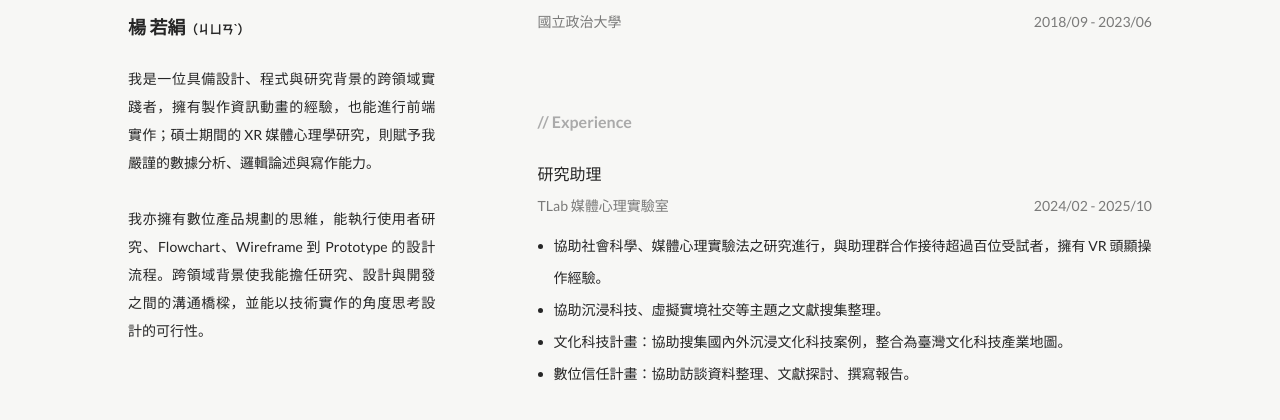
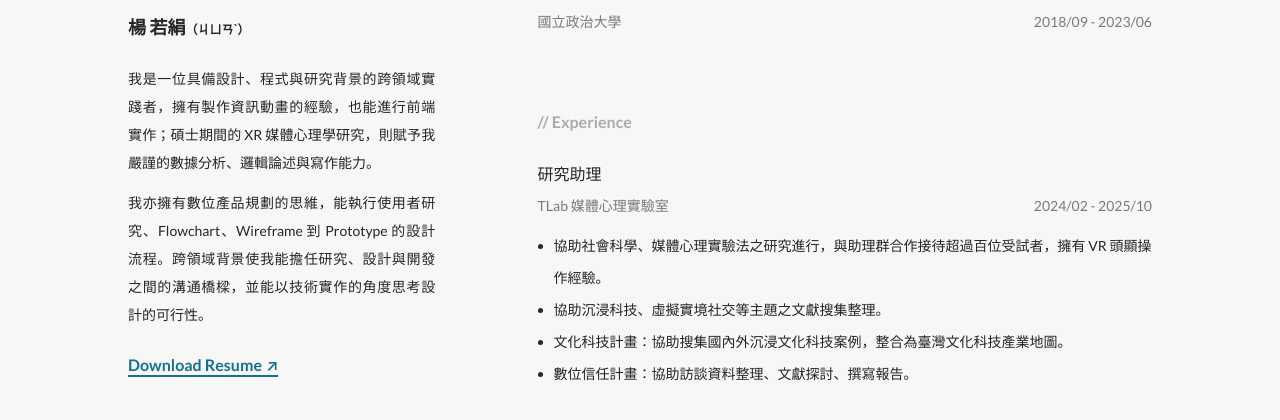
Before and after one commit to jochuany/jo-chuan-portfolio, a Next.js app: page /about in a window 1280 px wide. Shown: the part 302-722 px from the top of the page. Built offline with nearby package versions, Linux system fonts and the light colour scheme.

Commit message:
upload resume, add download btn
20260131

```diff
--- a/src/app/about/page.js
+++ b/src/app/about/page.js
@@ -86,16 +86,25 @@ export default function About() {
           {/* photo & about */}
           <div className="w-full lg:w-[30%] mb-10 lg:mb-0 lg:sticky lg:top-[100px]">
 
-            <div style={{ backgroundImage: `url(images/myphoto.png)` }} className={`h-[200px] max-w-[200px] rounded-md lg:grayscale-50
+            <div style={{ backgroundImage: `url(images/myphoto.png)` }} className={`h-[200px] max-w-[200px] mb-4 rounded-md lg:grayscale-50
                 bg-contain bg-center bg-no-repeat transition-all duration-500 ease lg:hover:grayscale-0`}></div>
 
 
-            <div className="mt-4 font-semibold mb-6 text-[18px]">楊 若絹<span className="text-[12px]">（ㄐㄩㄢˋ）</span></div>
+            <div className="font-semibold mb-6 text-[18px]">楊 若絹<span className="text-[12px]">（ㄐㄩㄢˋ）</span></div>
 
-            <div className="text-[14px] text-brand-text font-normal leading-7 text-justify">
-              我是一位具備設計、程式與研究背景的跨領域實踐者，擁有製作資訊動畫的經驗，也能進行前端實作；碩士期間的 XR 媒體心理學研究，則賦予我嚴謹的數據分析、邏輯論述與寫作能力。<br /><br />
-              我亦擁有數位產品規劃的思維，能執行使用者研究、Flowchart、Wireframe 到 Prototype 的設計流程。跨領域背景使我能擔任研究、設計與開發之間的溝通橋樑，並能以技術實作的角度思考設計的可行性。
+            <div className="mb-6 text-[14px] text-brand-text font-normal leading-7 text-justify">
+              <p className="mb-3">我是一位具備設計、程式與研究背景的跨領域實踐者，擁有製作資訊動畫的經驗，也能進行前端實作；碩士期間的 XR 媒體心理學研究，則賦予我嚴謹的數據分析、邏輯論述與寫作能力。</p>
+              <p>我亦擁有數位產品規劃的思維，能執行使用者研究、Flowchart、Wireframe 到 Prototype 的設計流程。跨領域背景使我能擔任研究、設計與開發之間的溝通橋樑，並能以技術實作的角度思考設計的可行性。</p>
             </div>
+
+            <a href="/document/Jo Chuan Yang_resume 2026.pdf" target="_blank"
+              className={`text-[16px] text-brand-primary font-semibold transition-all duration-300 ease
+                relative inline-block group hover:text-brand-text
+                after:content-[''] after:absolute after:left-0 after:bottom-0 after:h-[2px] after:w-full after:bg-brand-primary
+                after:scale-x-100 after:origin-right after:transition-transform after:duration-300 after:ease-out lg:hover:after:scale-x-0`}>
+              Download Resume
+              <span className="ml-1 inline-block group-hover:translate-x-1 group-hover:-translate-y-1 transition-all duration-300 ease">&#8599;</span>
+            </a>
 
           </div>
 
```
Also changed, not shown: 1 other file (tests, documents, lock files or other folders).
